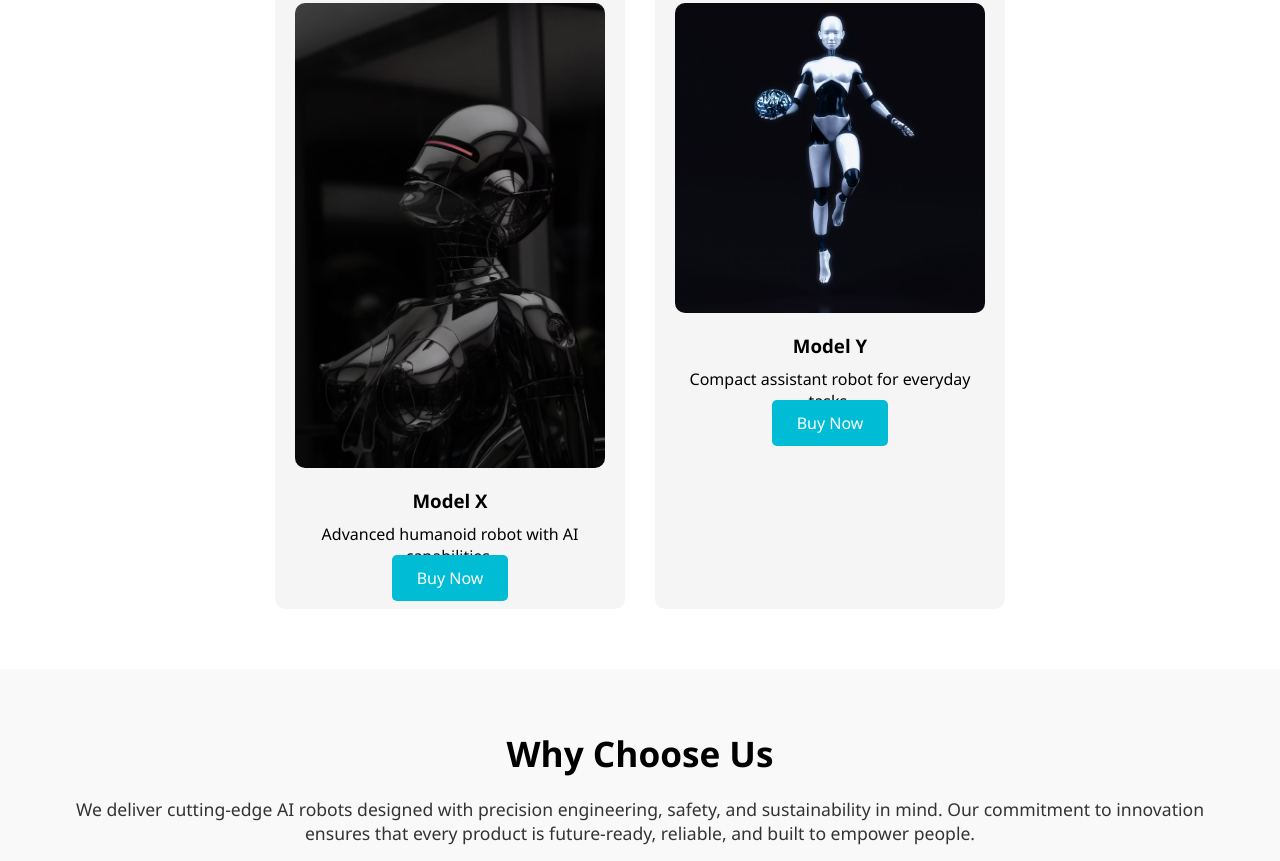
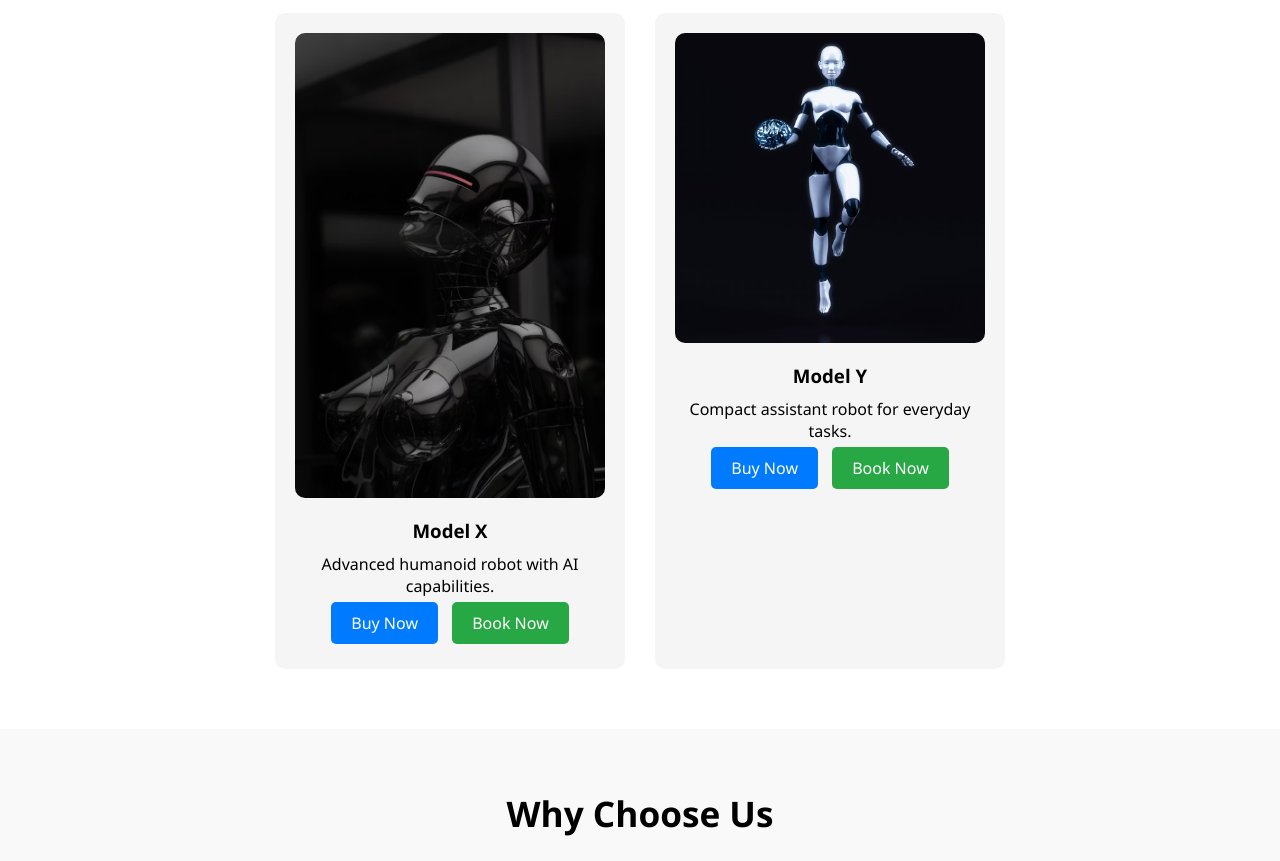
Before and after one commit to bhaveshbhavsar09/robot, a plain HTML site: page index.html in a window 1280 px wide. Shown: the part 569-1430 px from the top of the page. Drawn offline with Linux system fonts and the light colour scheme.

Commit message:
add book now button

```diff
--- a/index.html
+++ b/index.html
@@ -31,6 +31,8 @@
   </section>
 
   <!-- Products Section -->
+
+
 <section id="products" class="products">
   <h2>Our Robots</h2>
   <div class="product-container">
@@ -39,12 +41,14 @@
       <h3>Model X</h3>
       <p>Advanced humanoid robot with AI capabilities.</p>
       <a href="#" class="btn">Buy Now</a>
+      <a href="#contact" class="btn book-btn">Book Now</a> <!-- NEW -->
     </div>
     <div class="product-card">
       <img src="robot2.avif" alt="Robot Model Y">
       <h3>Model Y</h3>
       <p>Compact assistant robot for everyday tasks.</p>
       <a href="#" class="btn">Buy Now</a>
+      <a href="#contact" class="btn book-btn">Book Now</a> <!-- NEW -->
     </div>
   </div>
 </section>
--- a/style.css
+++ b/style.css
@@ -251,3 +251,25 @@ footer {
   margin: 10px 0;
   color: #444;
 }
+.btn {
+  display: inline-block;
+  padding: 10px 20px;
+  margin: 5px;
+  background: #007bff;
+  color: #fff;
+  text-decoration: none;
+  border-radius: 5px;
+  transition: background 0.3s;
+}
+
+.btn:hover {
+  background: #0056b3;
+}
+
+.book-btn {
+  background: #28a745; /* green for Book Now */
+}
+
+.book-btn:hover {
+  background: #1e7e34;
+}
```
Lines whose indentation alone changed are shown as unchanged.
